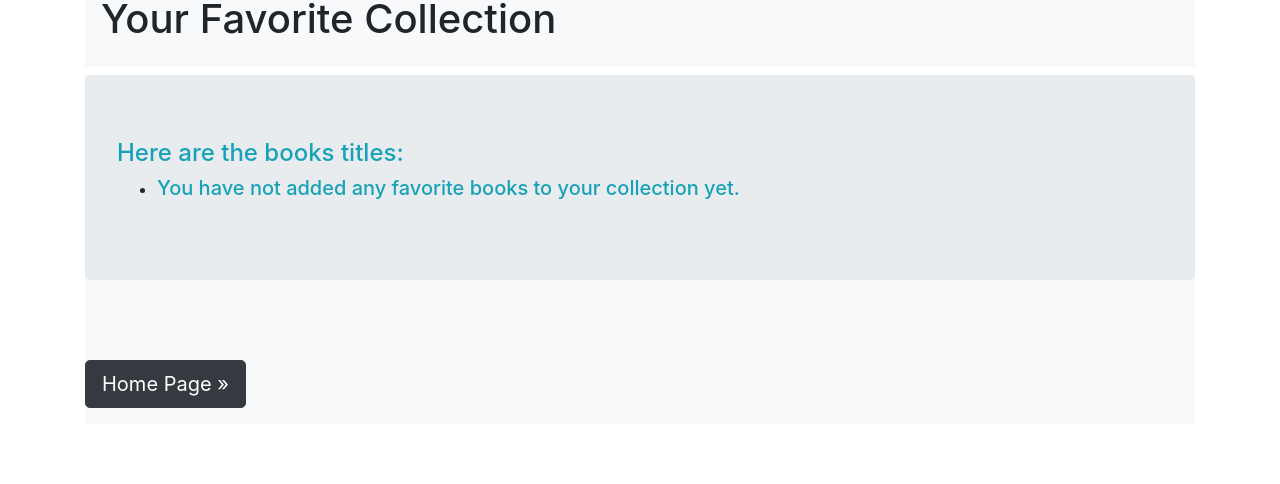
After one commit to Scott97612/Book-share-Django-website, a Django app: page /my_favorite in a window 1280 px wide. The commit adds this page. Shown: the part 316-800 px from the top of the page. Run offline with Django 4.2, Linux system fonts and the light colour scheme; a user stored in the database is signed in; data comes from the database, SQL or seed files in the repository; both versions use the stored data as it was after the commit; some libraries are stand-ins or nearby versions.

Commit message:
Finished add to favorite feature. Ready to launch to server.

```diff
--- a/content/models.py
+++ b/content/models.py
@@ -7,7 +7,7 @@ class Title(models.Model):
     date_added = models.DateTimeField(auto_now_add=True)
     owner = models.ForeignKey(User, on_delete=models.CASCADE)
     public = models.BooleanField(default=False)
-
+    favorite = models.ManyToManyField(User, related_name='favorite',blank=True)
 
 
     def __str__(self):
--- a/content/templates/content/index.html
+++ b/content/templates/content/index.html
@@ -11,7 +11,11 @@
                 <a href="{% url 'users:login' %}" class="btn btn-dark" >Log in &raquo;</a>
             </div>
         {% else %}
-            <a class="btn btn-lg btn-dark" href="{% url 'content:titles' %}" role="button">Let's go &raquo;</a>
+
+            <div class="btn-group btn-group-lg btn-dark" role="group" aria-label="to_content">
+                <a href="{% url 'content:titles' %}" class="btn btn-dark" >Let's go &raquo;</a>
+                <a href="{% url 'content:my_favorite' %}" class="btn btn-dark" >My favorites &raquo;</a>
+            </div>
         {% endif %}
 
     </div>
--- /dev/null
+++ b/content/templates/content/my_favorite.html
@@ -0,0 +1,30 @@
+{% extends 'content/base.html' %}
+{% load bootstrap4 %}
+
+{% block page_header %}
+    <h1>Your Favorite Collection</h1>
+{% endblock page_header %}
+
+{% block content %}
+
+<div class="jumbotron">
+    <h4 class="text-info">Here are the books titles:</h4>
+
+    <ul>
+        {% for title in my_favorite %}
+            <li><h3>
+                <a class="font-italic" href="{% url 'content:book' title.id %}">{{ title }}
+
+                </a>
+            </h3></li>
+        {% empty %}
+            <li><h5 class="text-info">You have not added any favorite books to your collection yet.</h5></li>
+        {% endfor %}
+    </ul>
+
+</div>
+
+<br><br><a class="btn btn-lg btn-dark" href="{% url 'content:index' %}" role="button">Home Page &raquo;</a>
+
+
+{% endblock content %}
--- a/content/templates/content/titles.html
+++ b/content/templates/content/titles.html
@@ -37,9 +37,7 @@
     <ul>
         {% for title in public_display_titles %}
             <li><h3>
-                <a class="font-italic" href="{% url 'content:book' title.id %}">{{ title }}
-
-                </a>
+                <a class="font-italic" href="{% url 'content:book' title.id %}">{{ title }}</a>
             </h3></li>
         {% empty %}
             <li><h5 class="text-info">No books has been publicly posted by others yet either.</h5></li>
--- a/content/urls.py
+++ b/content/urls.py
@@ -13,6 +13,7 @@ urlpatterns = [
     path('edit_entry/<int:entry_id>/',views.edit_entry,name='edit_entry'),
     path('delete_title/<int:title_id>/',views.delete_title, name='delete_title'),
     path('delete_entry/<int:entry_id>/',views.delete_entry, name='delete_entry'),
-    path('search',views.Search.as_view(),name='search'),
-
+    path('search/',views.Search.as_view(),name='search'),
+    path('add_or_remove_favorite/<int:title_id>/',views.add_or_remove_favorite, name='add_or_remove_favorite'),
+    path('my_favorite',views.my_favorite, name='my_favorite'),
 ]
--- a/content/views.py
+++ b/content/views.py
@@ -2,7 +2,7 @@ from django.shortcuts import render, redirect
 from .models import Title,Entry
 from .forms import TitleForm,EntryForm
 from django.contrib.auth.decorators import login_required
-from django.http import Http404
+from django.http import Http404, HttpResponse, HttpResponseRedirect
 from django.views.generic.list import ListView
 from django.contrib.auth.mixins import LoginRequiredMixin
 from django.db.models import Q
@@ -50,12 +50,16 @@ def book(request,title_id):
     private_titles, public_display_titles = sort_material(request)
 
     title = Title.objects.get(id=title_id)
-    username = title.owner
 
     read_only, user_exp = title_expression(title,public_display_titles,private_titles)
 
+    is_favorite = False
+    if title.favorite.filter(id=request.user.id).exists():
+        is_favorite = True
+
     entries = title.entry_set.order_by('-date_added')
-    context = {'title':title,'entries':entries,'user_exp':user_exp,'read_only':read_only}
+    context = {'title':title,'entries':entries,'user_exp':user_exp,'read_only':read_only,'is_favorite':is_favorite,
+               'title.id':title.id}
     return render(request, 'content/book.html',context)
 
 @login_required
@@ -151,7 +155,25 @@ def delete_entry(request, entry_id):
     context = {'title':title,'entry':entry}
     return render(request,'content/delete_entry.html',context)
 
+@login_required
+def add_or_remove_favorite(request, title_id):
 
+    title = Title.objects.get(id=title_id)
+
+    if title.favorite.filter(id=request.user.id).exists():
+        title.favorite.remove(request.user)
+
+    else:
+        title.favorite.add(request.user)
+    return redirect('content:book', title_id=title.id)
+
+@login_required
+def my_favorite(request):
+    user = request.user
+    my_favorite = user.favorite.all()
+
+    context = {'my_favorite':my_favorite}
+    return render(request, 'content/my_favorite.html', context)
 
 class Search(LoginRequiredMixin,ListView):
     model = Title
```
Also changed, not shown: content/templates/content/book.html (+14 -3 lines), content/migrations/0006_collection.py (added), content/migrations/0007_remove_collection_date_collected_and_more.py (added), content/migrations/0008_delete_collection_title_favorite.py (added), content/migrations/0009_alter_title_favorite.py (added), db.sqlite3.
